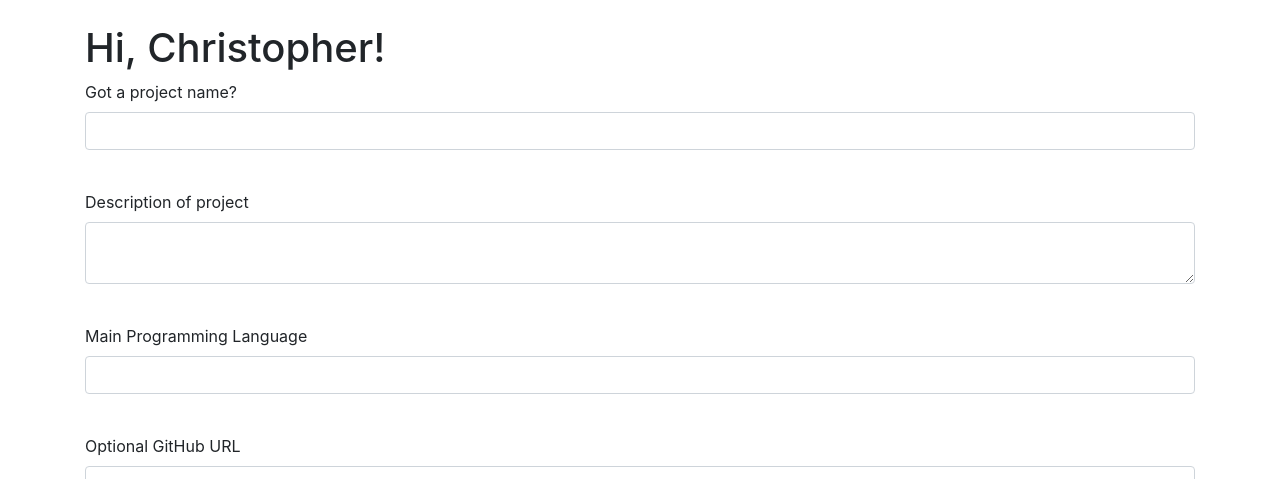
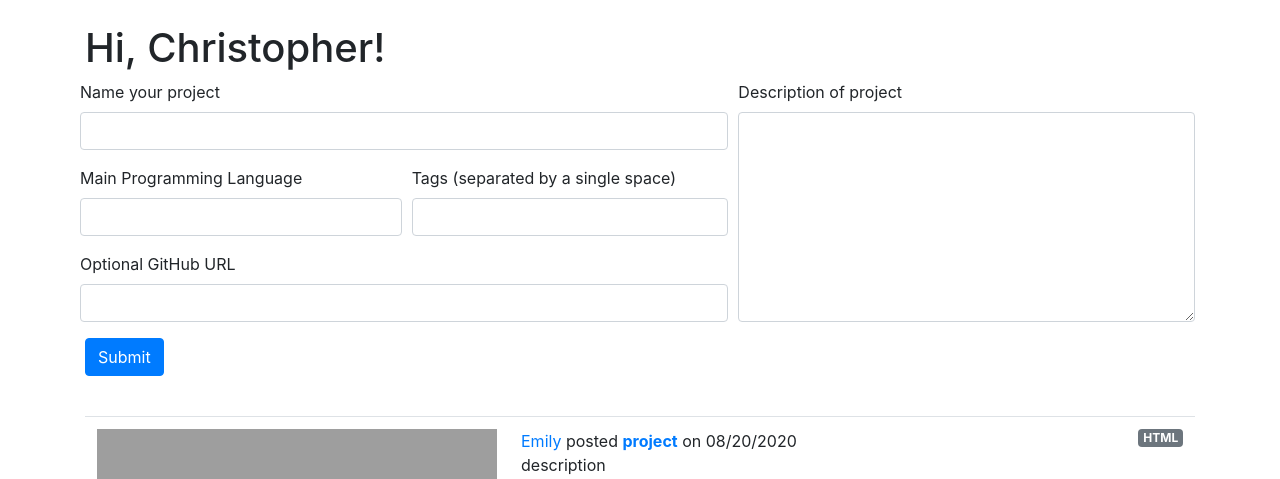
Before and after one commit to cj1803cj/FinalYearProject, a Flask app: page / in a window 1280 px wide. Shown: the part 56-535 px from the top of the page. Run offline with Flask 2, Linux system fonts and the light colour scheme; a user stored in the database is signed in; data comes from the database, SQL or seed files in the repository; both versions use the stored data as it was after the commit; parts of the project's set-up code (start-up, migrations or seed data) failed here and were passed over; some libraries are stand-ins or nearby versions; grey boxes are pictures that could not be loaded.

Commit message:
Restyled form on index page

```diff
--- a/app/forms.py
+++ b/app/forms.py
@@ -53,11 +53,11 @@ class EmptyForm(FlaskForm):
 
 # TODO add select field which populates choices from db to select language
 class ProjectForm(FlaskForm):
-    title = StringField('Got a project name?', validators=[DataRequired(), Length(min=1, max=60)])
+    title = StringField('Name your project', validators=[DataRequired(), Length(min=1, max=60)])
     description = TextAreaField('Description of project', validators=[Length(min=0, max=150)])
     language = StringField('Main Programming Language', validators=[DataRequired(), Length(min=1, max=15)])
     git_url = StringField('Optional GitHub URL')
-    tags = StringField('Optional tags (separated by a single space)', validators=[Length(min=0, max=60)])
+    tags = StringField('Tags (separated by a single space)', validators=[Length(min=0, max=60)])
     submit = SubmitField('Submit')
 
 
--- a/app/templates/index.html
+++ b/app/templates/index.html
@@ -5,41 +5,52 @@
     {% if form %}
     <form action ="" method="post">
         {{ form.hidden_tag() }}
-        <div class="form-group">
+        <div class="form-row">
+            <div class="col-md-7">
+                <div class="form-row">
+                    <div class="form-group col-md-12 pl-0">
                         {{ form.title.label }}<br>
-            {{ form.title(size=60, class="form-control") }}<br>
+                        {{ form.title(size=60, class="form-control") }}
                         {% for error in form.title.errors %}
                         <div class="alert alert-danger" role="alert">{{ error }}</div>
                         {% endfor %}
                     </div>
-        <div class="form-group">
+                </div>
+                <div class="form-row">
+                    <div class="form-group col-md-6 pl-0">
+                        {{ form.language.label }}<br>
+                        {{ form.language(size=15, class="form-control") }}
+                        {% for error in form.language.errors %}
+                        <div class="alert alert-danger" role="alert">{{ error }}</div>
+                        {% endfor %}
+                    </div>
+                    <div class="form-group col-md-6">
+                        {{ form.tags.label }}<br>
+                        {{ form.tags(size=15, class="form-control") }}
+                        {% for error in form.tags.errors %}
+                        <div class="alert alert-danger" role="alert">{{ error }}</div>
+                        {% endfor %}
+                    </div>
+                </div>
+                <div class="form-row">
+                    <div class="form-group col-md-12 pl-0">
+                        {{ form.git_url.label }}<br>
+                        {{ form.git_url(size=60, class="form-control") }}
+                        {% for error in form.git_url.errors %}
+                        <div class="alert alert-danger" role="alert">{{ error }}</div>
+                        {% endfor %}
+                    </div>
+                </div>
+            </div>
+            <div class="form-group col-md-5">
                 {{ form.description.label }}<br>
-            {{ form.description(size=150, class="form-control") }}<br>
+                {{ form.description(size=150, class="form-control", style="height: 210px;") }}
                 {% for error in form.description.errors %}
                 <div class="alert alert-danger" role="alert">{{ error }}</div>
                 {% endfor %}
             </div>
-        <div class="form-group">
-            {{ form.language.label }}<br>
-            {{ form.language(size=15, class="form-control") }}<br>
-            {% for error in form.language.errors %}
-            <div class="alert alert-danger" role="alert">{{ error }}</div>
-            {% endfor %}
         </div>
-        <div class="form-group">
-            {{ form.git_url.label }}<br>
-            {{ form.git_url(size=60, class="form-control") }}<br>
-            {% for error in form.git_url.errors %}
-            <div class="alert alert-danger" role="alert">{{ error }}</div>
-            {% endfor %}
-        </div>
-        <div class="form-group">
-            {{ form.tags.label }}<br>
-            {{ form.tags(size=60, class="form-control") }}<br>
-            {% for error in form.tags.errors %}
-            <div class="alert alert-danger" role="alert">{{ error }}</div>
-            {% endfor %}
-        </div>
+
         <p>{{ form.submit(class="btn btn-primary") }}</p>
     </form>
     <br>
```
Also changed, not shown: app.db. Lines whose indentation alone changed are shown as unchanged.
